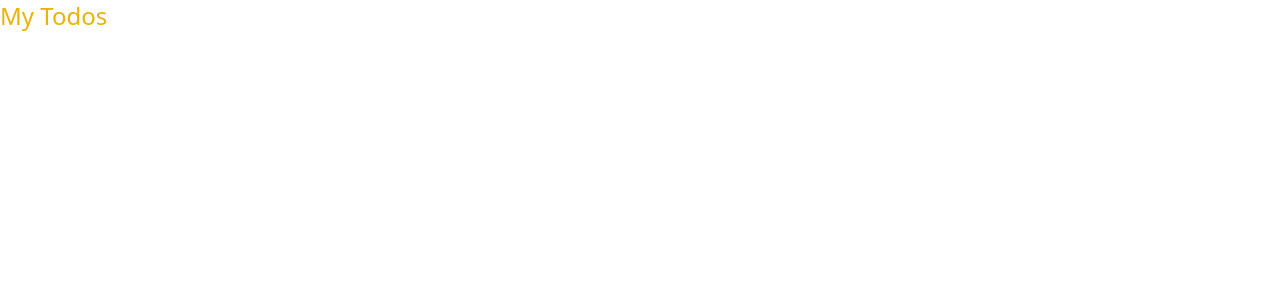
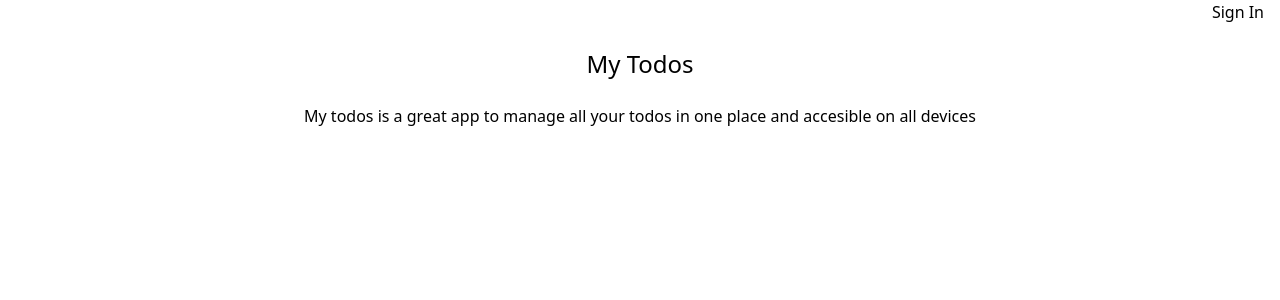
Before and after one commit to harsimran-d/my_todos, a Next.js app: page / in a window 1280 px wide. Shown: the top 300 px of the page. Built offline with nearby package versions, Linux system fonts and the light colour scheme; no server answers.

Commit message:
setup layout to use app bar and use main home page

```diff
--- a/src/app/layout.tsx
+++ b/src/app/layout.tsx
@@ -1,5 +1,6 @@
 import "@/styles/globals.css";
 import Providers from "./providers";
+import AppBar from "@/components/AppBar";
 
 export default function RootLayout({
   children,
@@ -9,7 +10,10 @@ export default function RootLayout({
   return (
     <html lang="en">
       <body>
-        <Providers>{children}</Providers>
+        <Providers>
+          <AppBar></AppBar>
+          {children}
+        </Providers>
       </body>
     </html>
   );
--- a/src/app/page.tsx
+++ b/src/app/page.tsx
@@ -1,3 +1,8 @@
+import MainHome from "@/components/MainHome";
 export default function Home() {
-  return <div className="text-2xl text-yellow-500">My Todos</div>;
+  return (
+    <>
+      <MainHome></MainHome>
+    </>
+  );
 }
--- /dev/null
+++ b/src/components/MainHome.tsx
@@ -0,0 +1,11 @@
+export default function MainHome() {
+  return (
+    <>
+      <h1 className="my-6 text-center text-2xl">My Todos</h1>
+      <div className="m-2 text-center">
+        My todos is a great app to manage all your todos in one place and
+        accesible on all devices
+      </div>
+    </>
+  );
+}
```
